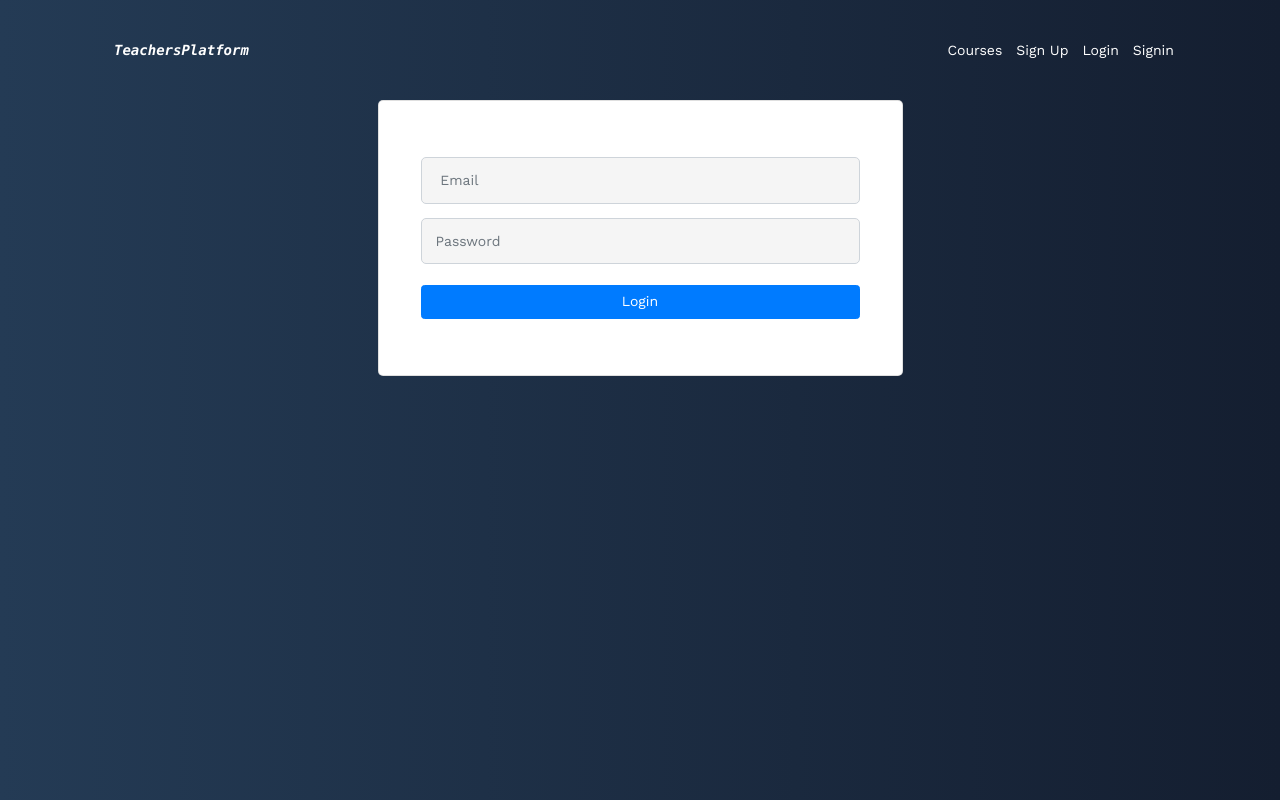
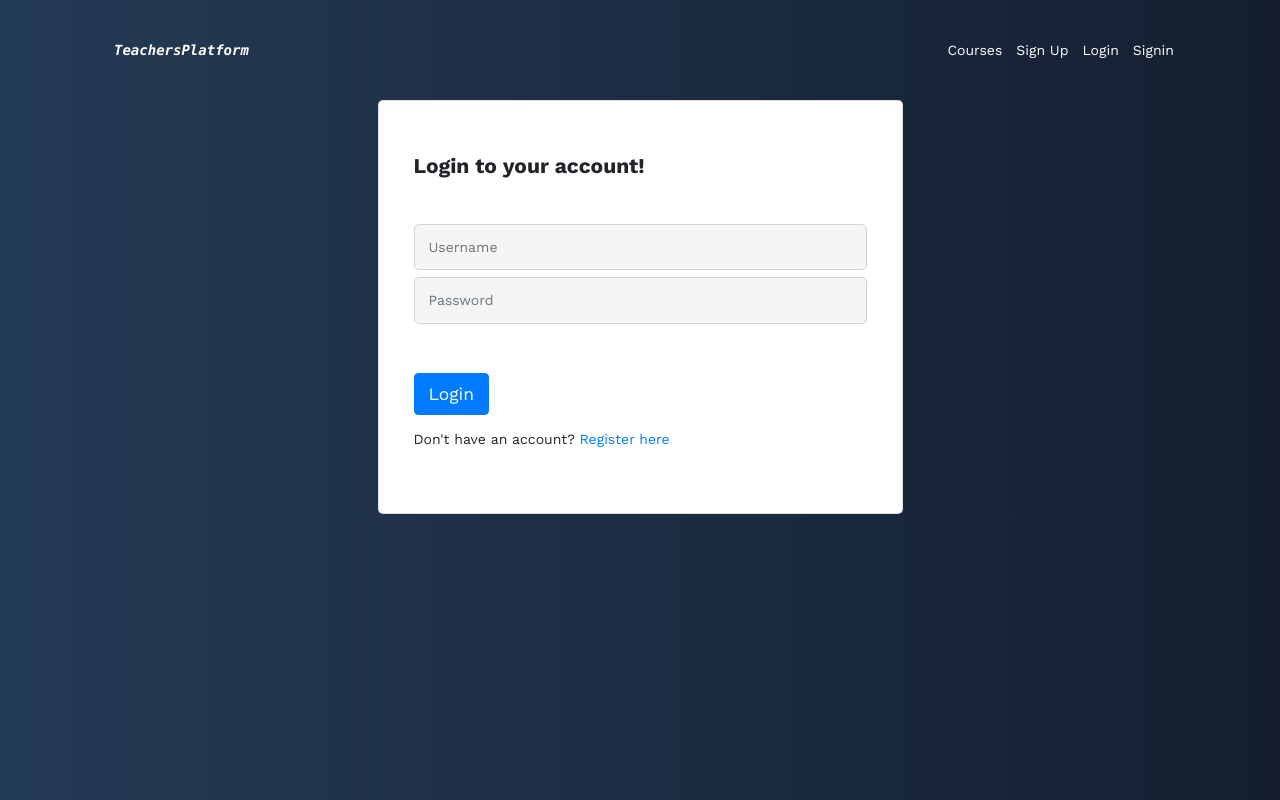
Before and after one commit to BuildForSDG/Team-111-Project, a React (Create React App) app: page /login in a window 1280 px wide. Built offline with nearby package versions, Linux system fonts and the light colour scheme.

Commit message:
ft: implement login

```diff
--- a/src/pages/Login.jsx
+++ b/src/pages/Login.jsx
@@ -1,88 +1,66 @@
-import React, { Component } from 'react';
-import { Button, Card, CardBody, CardGroup, Col, Container, Form, Input, InputGroup, Row } from 'reactstrap';
-import Cookies from 'universal-cookie';
+import React, { useState } from 'react';
+import { Alert, Button, Card, CardBody, Col, Container, Form, Input, InputGroup, Row } from 'reactstrap';
+import { doPost } from "../utils/apiRequestHandler";
+import useForm from '../hooks/useForm';
+import { Link } from 'react-router-dom';
 
-class Login extends Component {
-    constructor(props) {
-        super();
 
-        this.state = {
-            Email: '',
-            // Username: '',
-            Password: ''
+export default () => {
+    const [loading, setLoading] = useState(false);
+    const [alert, setAlert] = useState({ color: '', message: '' });
+    const [fields, handleChange] = useForm({
+        username: '',
+        password: '',
+    });
+
+    const handleSubmit = async (e) => {
+        e.preventDefault();
+        setAlert({ color: '', message: '' });
+        setLoading(true);
+        const res = await doPost('login', { ...fields });
+        setLoading(false);
+        if (!`${res.reqStatus}`.match(/^20.$/)) return setAlert({ color: 'danger', message: res.message });
     }
 
-        this.Email = this.Email.bind(this);
-        this.Password = this.Password.bind(this);
-        this.login = this.login.bind(this);
-    }
-
-    Email(event) {
-        this.setState({ Email: event.target.value })
-    }
-
-    Password(event) {
-        this.setState({ Password: event.target.value })
-    }
-
-    login(event) {
-
-        fetch('https://whispering-forest-37838.herokuapp.com/login', {
-            method: 'post',
-            headers: {
-                'Accept': 'application/json',
-                'Content-Type': 'application/json'
-            },
-            body: JSON.stringify({
-                username: this.state.Email,
-                password: this.state.Password
-            })
-        }).then((Response) => {
-            Response.json().then(data => {
-                if (Response.status !== 201) {
-                    console.log(data)
-                    return
-                }
-                const cookies = new Cookies();
-                cookies.set('auth_token', data.auth_token, { path: '/' });
-                this.props.history.push("/Dashboard");
-            });
-        }
-        )
-    }
-
-    render() {
-
     return (
-            <div className="app flex-row align-items-center">
         <Container>
             <Row className="justify-content-center">
                 <Col md="9" lg="7" xl="6">
+                    <Alert
+                        isOpen={alert.message}
+                        toggle={() => setAlert({ color: '', message: '' })}
+                        color={alert.color || 'warning'}
+                    >
+                        {alert.message}
+                    </Alert>
+                    <Card>
+                        <CardBody>
+                            <div className="card-title font-weight-bold mb-5">
+                                Login to your account!
+                            </div>
+                            <Form onSubmit={handleSubmit}>
+                                <InputGroup className="mb-2">
+                                    <Input value={fields.username} name="username" type="text"
+                                        onChange={handleChange} placeholder="Username" required
+                                        disabled={loading} />
+                                </InputGroup>
+                                <InputGroup className="mb-2">
+                                    <Input value={fields.password} name="password" type="password"
+                                        onChange={handleChange} placeholder="Password" required
+                                        disabled={loading} />
+                                </InputGroup>
+                                <Button type="submit" color="primary" size="lg" className="mt-5" disabled={loading}>
+                                    Login
+                                </Button>
 
-                            <CardGroup>
-                                <Card className="p-2">
-                                    <CardBody>
-                                        <Form>
-
-                                            <InputGroup className="mb-3">
-
-                                                <Input type="text" onChange={this.Email} placeholder=" Email" />
-                                            </InputGroup>
-                                            <InputGroup className="mb-4">
-
-                                                <Input type="password" onChange={this.Password} placeholder="Password" />
-                                            </InputGroup>
-                                            <Button onClick={this.login} color="primary" block>Login</Button>
+                                <p className='pt-3'>
+                                    Don't have an account? <Link to='/register'>Register here</Link>
+                                </p>
                             </Form>
                         </CardBody>
                     </Card>
-                            </CardGroup>
                 </Col>
             </Row>
         </Container>
-            </div>
     );
 }
-}
-
-export default Login;
```
Lines whose indentation alone changed are shown as unchanged.
